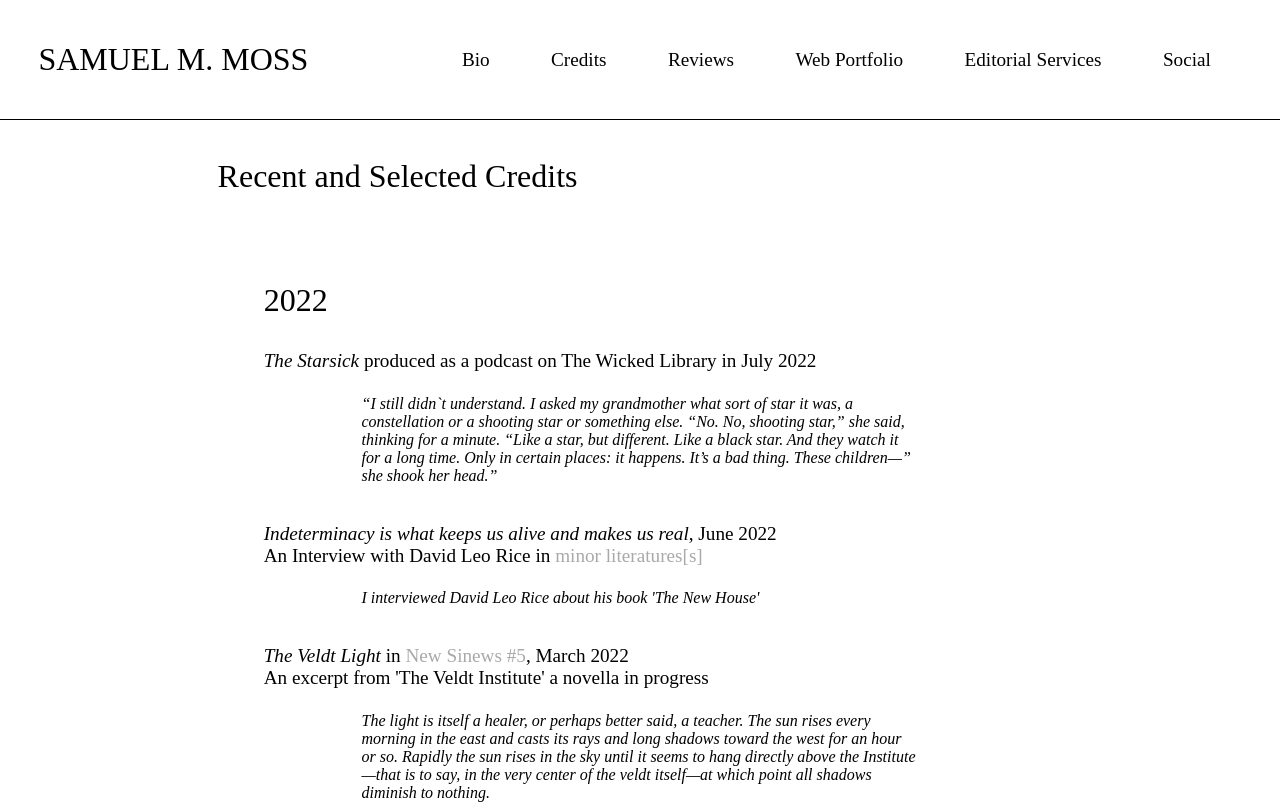
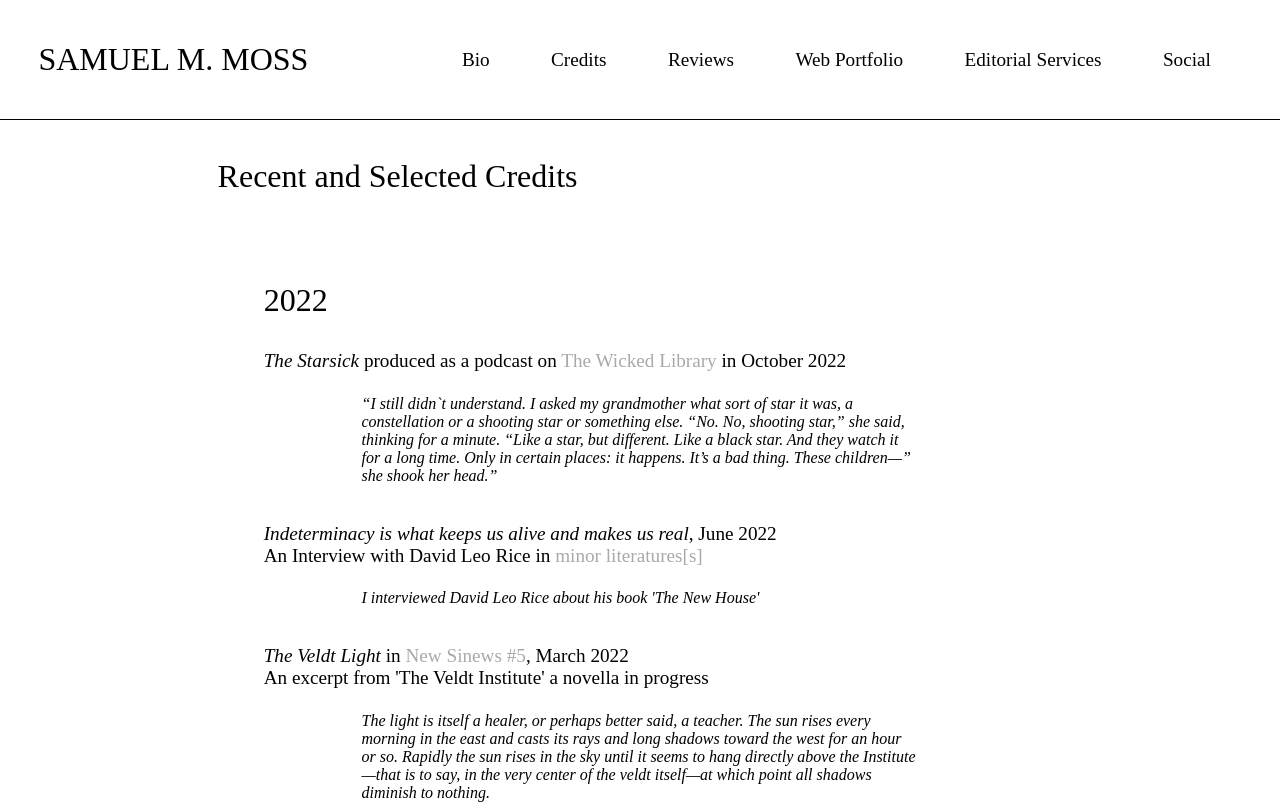
Before and after one commit to perfidiousscript/home_page, a Next.js app: page /credits in a window 1280 px wide. Shown: the top 804 px of the page. Built offline with nearby package versions, Linux system fonts and the light colour scheme.

Commit message:
adds starsick link

```diff
--- a/public/credits.js
+++ b/public/credits.js
@@ -8,7 +8,7 @@ export const credits = [{
 },
 {
   title: [<i> The Starsick </i>,
-    "produced as a podcast on The Wicked Library in July 2022",
+    "produced as a podcast on ", <a href="https://www.spreaker.com/user/8992719/ew-2022-2-128">The Wicked Library</a>," in October 2022",
   ],
   quote: "“I still didn`t understand. I asked my grandmother what sort of star it was, a constellation or a shooting star or something else. “No. No, shooting star,” she said, thinking for a minute. “Like a star, but different. Like a black star. And they watch it for a long time. Only in certain places: it happens. It’s a bad thing. These children—” she shook her head.”",
 },
```
